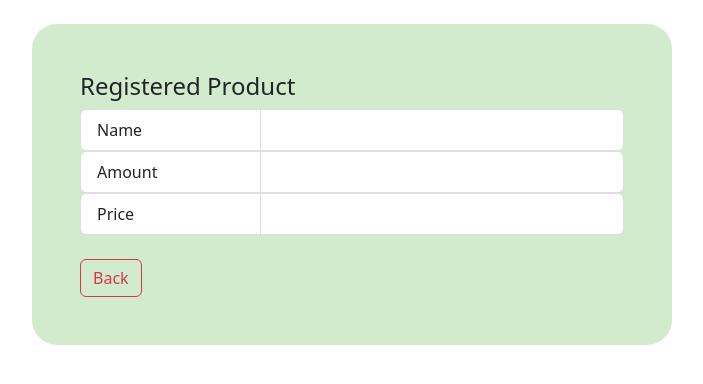
After one commit to RatanakT/Lab, a PHP site: page /add_to_database.php in a window 1280 px wide. The commit adds this page. Shown: the top 384 px of the page, without its empty margins (288-991 px from the left). Run offline with PHP 8.4, Linux system fonts and the light colour scheme; data that the repository does not hold is empty.

Commit message:
tver add hz ai nops

```diff
--- /dev/null
+++ b/add_to_database.php
@@ -0,0 +1,57 @@
+<!DOCTYPE html>
+<html lang="en">
+<head>
+    <meta charset="UTF-8">
+    <meta http-equiv="X-UA-Compatible" content="IE=edge">
+    <meta name="viewport" content="width=device-width, initial-scale=1.0">
+    <title>Document</title>
+    <link href="https://cdn.jsdelivr.net/npm/bootstrap@5.2.0-beta1/dist/css/bootstrap.min.css" rel="stylesheet" integrity="sha384-0evHe/X+R7YkIZDRvuzKMRqM+OrBnVFBL6DOitfPri4tjfHxaWutUpFmBp4vmVor" crossorigin="anonymous">
+    <script src="https://cdn.jsdelivr.net/npm/bootstrap@5.2.0-beta1/dist/js/bootstrap.bundle.min.js" integrity="sha384-pprn3073KE6tl6bjs2QrFaJGz5/SUsLqktiwsUTF55Jfv3qYSDhgCecCxMW52nD2" crossorigin="anonymous"></script>
+</head>
+<?php
+   include 'config.php' ;
+   if(isset($_POST['register'])){
+    $name   = $_POST['name'];
+    $amount      = $_POST['amount'];
+    $price     = $_POST['price'];
+
+    $sql = "INSERT INTO product(name,amount,price) VALUES('$name','$amount','$price')";
+    $result = mysqli_query($connection,$sql);
+   }
+?>
+<script src="https://ajax.googleapis.com/ajax/libs/jquery/3.6.0/jquery.min.js"></script>
+<script type="text/javascript">
+            $(function(){
+                alert('You have successfully register!! Click "OK" for an other registration');
+            });
+</script>
+
+<?php
+include('config.php');
+$query = "SELECT id, name, amount, price FROM product";
+$result = $connection->query($query);
+?>
+<body class="d-flex justify-content-center">
+    <div class="mt-4 m-4 p-5 w-50 " style="background-color: #D3EBCD; border-radius: 25px;">
+    <h4>Registered Product</h4>
+    <ul class="list-group list-group-horizontal">
+            <li class="list-group-item col-sm-4">Name</li>
+            <li class="list-group-item col-sm-8"><?php echo $_POST["name"]; ?></li>
+    </ul>
+    <ul class="list-group list-group-horizontal">
+            <li class="list-group-item col-sm-4">Amount</li>
+            <li class="list-group-item col-sm-8"><?php echo $_POST["amount"]; ?></li>
+    </ul>
+    <ul class="list-group list-group-horizontal">
+            <li class="list-group-item col-sm-4">Price</li>
+            <li class="list-group-item col-sm-8"><?php echo $_POST["price"]; ?></li>
+    </ul>
+    <br>
+    <div><a href="index.php" ><button type="button" class="btn btn-outline-danger">Back</button></a></div>
+    </div>
+
+</div>
+
+</body>
+
+</html>
--- a/index.php
+++ b/index.php
@@ -12,7 +12,7 @@
 <body style="margin: 100px;">
    <div class="d-flex justify-content-between">
      <h3 >List of Products</h3>
-     <a class='btn btn-success btn-sm' href='add' > <i class="fa-solid fa-plus"></i>  Add more product</a>
+     <a class='btn btn-success btn-sm' href='add.php' > <i class="fa-solid fa-plus"></i>  Add more product</a>
 
    </div>
     <br>
```
Also changed, not shown: add.php (added, +35 -0 lines), test.txt (+7 -0 lines).
